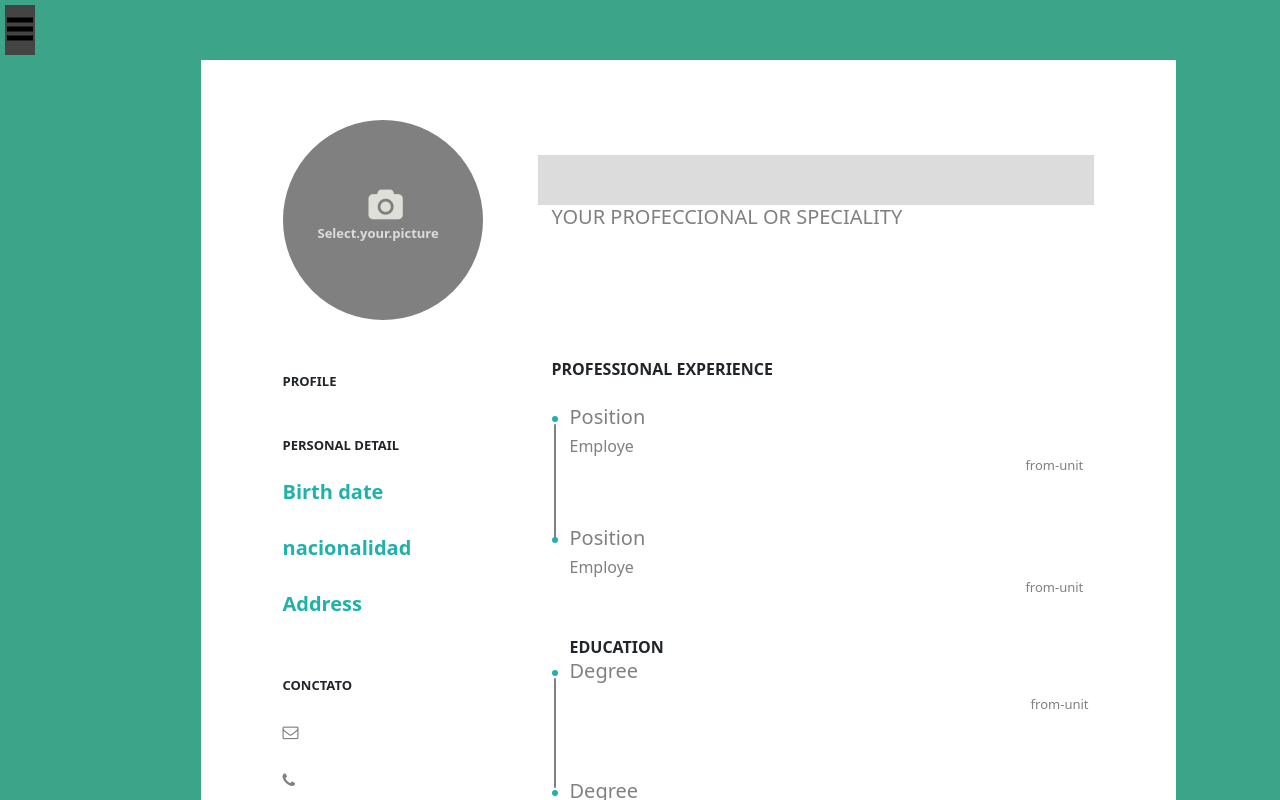
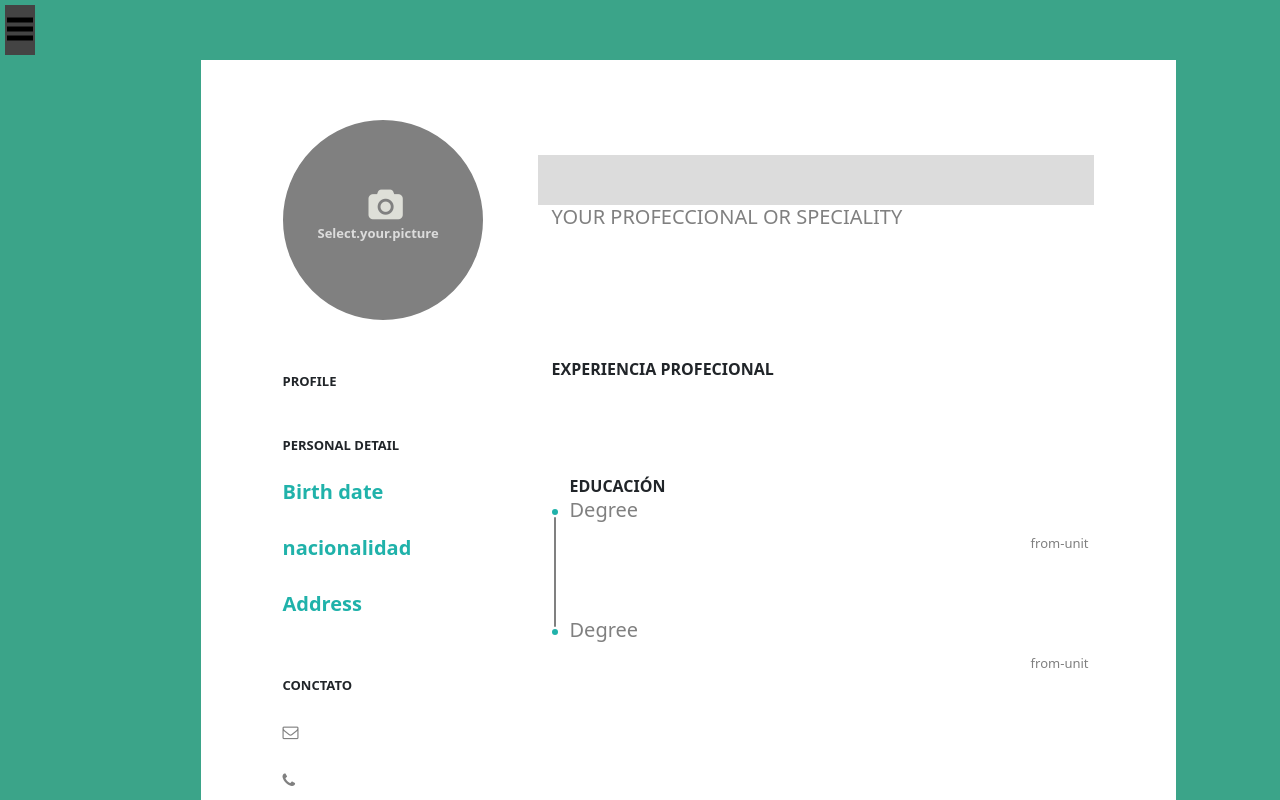
Before and after one commit to luisduv/resumen, a React (Create React App) app: page / in a window 1280 px wide. Shown: the top 800 px of the page. Built offline with nearby package versions, Linux system fonts and the light colour scheme.

Commit message:
ready generador de empleos

```diff
--- a/src/App.css
+++ b/src/App.css
@@ -75,6 +75,15 @@ color: grey;
   position: relative;
 }
 
+.ul.ul{
+  top: 45px;
+  margin-bottom: -29px;
+}
+
+
+
+
+
 
 .linea {
   position: absolute;
@@ -82,7 +91,7 @@ color: grey;
   width: 2px;
   right: 538px;
   background-color: grey;
-  top: 19px;
+  top: 27px;
   border-radius: 50px;
 }
 
@@ -191,6 +200,12 @@ color: grey;
 
 
 
+.eli{
+  width: 85px;
+}
+
+
+
 .derech{
   margin-right: 70px;
 }
--- a/src/page/Pagina.js
+++ b/src/page/Pagina.js
@@ -84,10 +84,10 @@ export default class Pagina extends Component {
         var lista = this.state.data;
         const { tab } = this.state;
         var indexEdicion = this.state.indexEdicion;
-        if(tab.profecionPrueba== "" || tab.profecionPrueba<=3 ){
-            alert("Debe de agregar un empleo " )
+        if (tab.profecionPrueba == "") {
+            alert("Debe de agregar una Posición ")
         }
-       else if(indexEdicion >= 0 && typeof indexEdicion == "number") {
+        else if (indexEdicion >= 0 && typeof indexEdicion == "number") {
 
             lista[indexEdicion].profecionPrueba = tab.profecionPrueba;
         }
@@ -176,7 +176,7 @@ export default class Pagina extends Component {
                                             <tr>
                                                 <td onClick={() => this.mostrareditar(e, i)}>{e.profecionPrueba}</td>
                                                 {/*   <td><button type="button" onClick={() => this.editar(e)} className="btn btn-danger">editar</button></td>  */}
-                                                <td><button type="button" onClick={() => this.eliminar(e)} className="btn btn-danger">X</button></td>
+                                                <td className="eli"><button type="button" onClick={() => this.eliminar(e)} className="btn btn-danger btn-sm ">Eliminar</button></td>
                                             </tr>
                                         ))}
                                     </tbody>
@@ -260,37 +260,35 @@ export default class Pagina extends Component {
                             <h5 className="letra2 colorgris">YOUR PROFECCIONAL OR SPECIALITY</h5><br></br><br></br><br></br><br></br><br></br>
 
                             <div>
-                                <b className="letralarge letra2" >PROFESSIONAL EXPERIENCE</b><br></br><br></br>
-
-                                <ul className="ul">
-                                    <li className="colorazul "><h5 className="colorgris">Position </h5></li>
-                                    <div className="linea">
-
-                                    </div>
-
-                                    <div className="divicionletra120" >
-                                        <label className="colorgris normal">Employe</label>
-                                        <label className="letrapequenaderecha">from-unit</label><br></br>
-                                        <p className="colorgris letrapequena2 parrafo">{this.state.data.map((e) => (<tr>{e.profecionPrueba}</tr>))}{/* {this.state.form.position} */}{/* Fernando was inspired to create the tool when his sister asked him for help with her resume. After he was unable to find an online tool to assist her */}</p>
-                                        <br></br><br></br>
-                                    </div>
-                                    <li className="colorazul"><h5 className="colorgris">Position</h5></li>
+                                <b className="letralarge letra2" > EXPERIENCIA PROFECIONAL</b><br></br><br></br>
 
 
-                                    <div className="divicionletra120" >
-                                        <label className="colorgris normal">Employe</label>
-                                        <label className="letrapequenaderecha">from-unit</label><br></br>
-                                        <p className="colorgris letrapequena2 parrafo">{this.state.form.position2}{/* Fernando was inspired to create the tool when his sister asked him for help with her resume. After he was unable to find an online tool to assist her */}</p>
 
-                                    </div>
-                                </ul>
+
+                                    {this.state.data.map((e) => (
+                                        <ul className="ul">
+                                            <li className="colorazul "><h5 className="colorgris">{e.profecionPrueba}</h5></li>
+                                            <div className="linea"></div>
+                                            <div className="divicionletra120">
+                                                <label className="colorgris normal">Employe</label>
+                                                <label className="letrapequenaderecha">from-unit</label><br></br>
+                                                <p className="colorgris letrapequena2 parrafo">{e.profecionPrueba}</p>
+                                                <br></br><br></br>
+                                            </div>
+
+                                        </ul>
+
+                                    ))}
+
+
+
 
                                 <br></br>
 
 
                                 <ul className="ul margen10">
 
-                                    <b className="letralarge">EDUCATION</b>
+                                    <b className="letralarge">EDUCACIÓN</b>
                                     <div className="linea2">
 
                                     </div>
```
